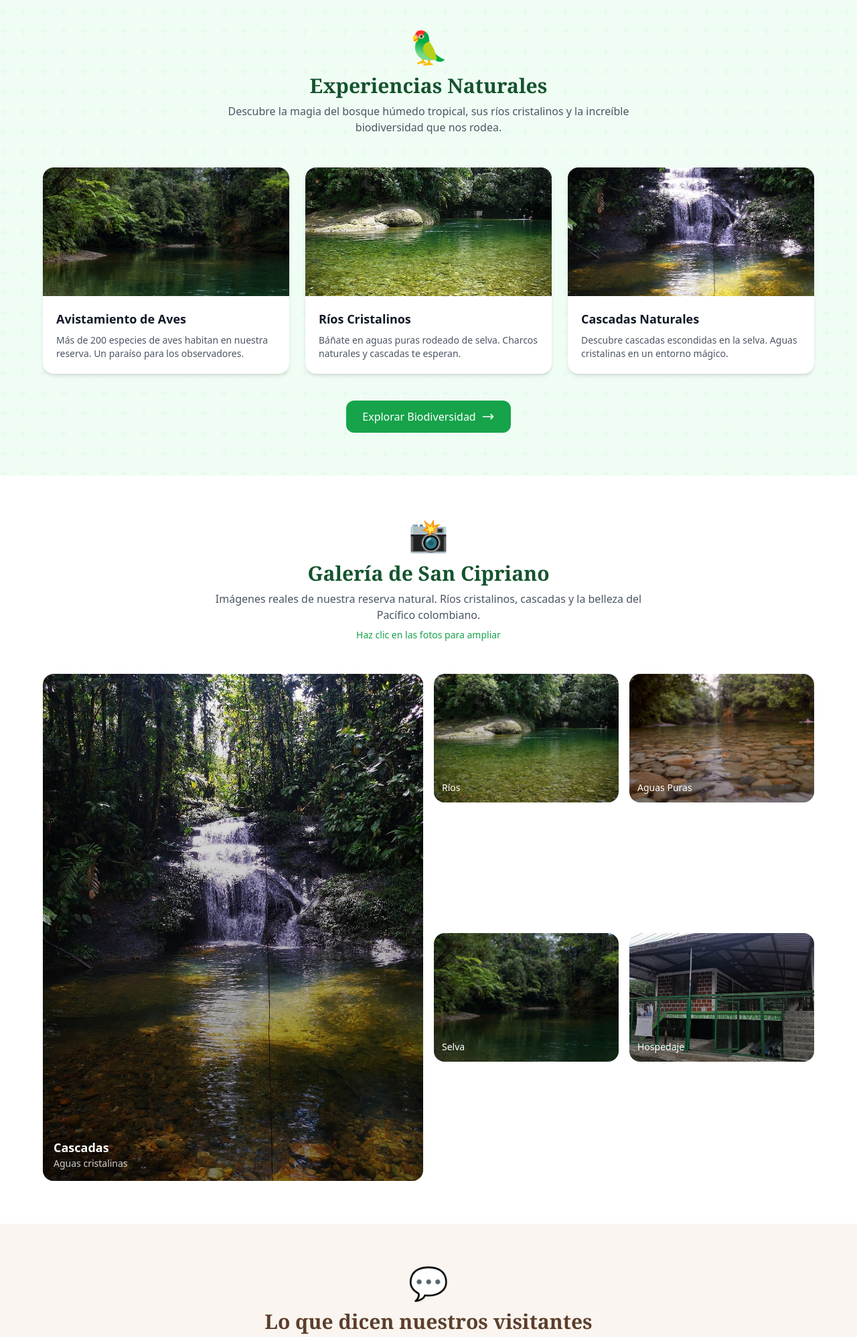
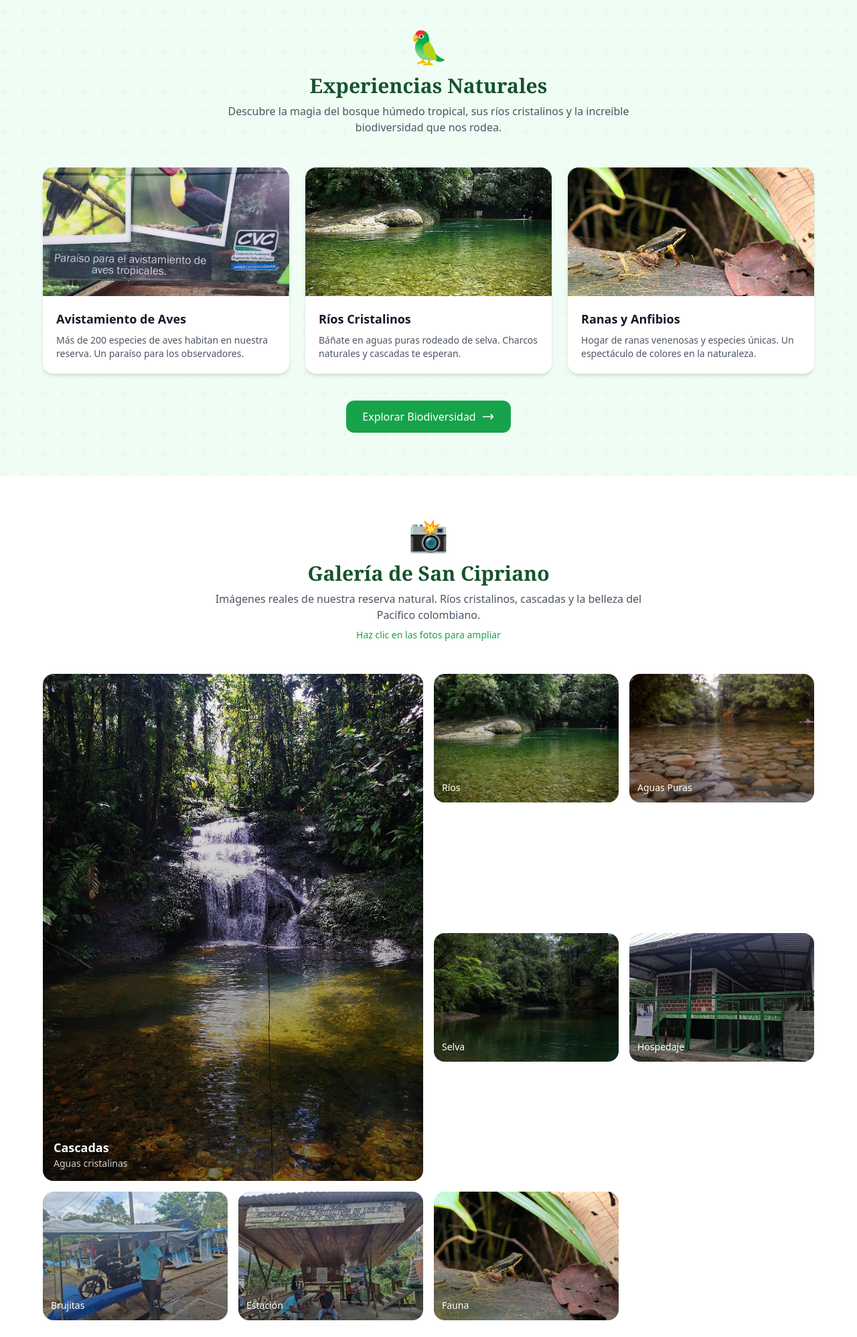
Before and after one commit to QuickAppraiser/san-cipriano, a Django app: page / in a window 1280 px wide. Shown: the part 1566-3562 px from the top of the page at 67% size. Run offline with Django 4.2, Linux system fonts and the light colour scheme; data comes from the database, SQL or seed files in the repository; some libraries are stand-ins or nearby versions.

Commit message:
Add new gallery photos and update templates
New images added:
- brujita-operador.jpg (brujita transport)
- entrada-pago.jpg, entrada-reserva.jpg, entrada-parqueadero.jpg
- estacion-brujita.jpg (brujita station)
- flotadores.jpg (safety equipment)
- info-avistamiento.jpg (bird watching info)
- parqueadero.jpg (parking)
- rana.jpg (frog/biodiversity)
- seguro-brujitas.jpg (insurance info)

Templates updated:
- services.html: Added real photos for brujitas, parking, entrance, tours
- home.html: Added new images to gallery and experiences section
- biodiversity.html: Updated bird watching and frog images

Co-Authored-By: Claude Opus 4.5 <noreply@anthropic.com>

```diff
--- a/templates/content/biodiversity.html
+++ b/templates/content/biodiversity.html
@@ -89,8 +89,8 @@
         <div class="grid grid-cols-1 md:grid-cols-2 gap-12 mb-16">
             <!-- Birds -->
             <div class="bg-white rounded-2xl shadow-md overflow-hidden">
-                <div class="h-48 bg-gradient-to-br from-amber-400 to-orange-500 flex items-center justify-center">
-                    <span class="text-8xl">🐦</span>
+                <div class="h-48 overflow-hidden">
+                    <img src="{% static 'images/gallery/info-avistamiento.jpg' %}" alt="{% trans 'Avistamiento de aves en San Cipriano' %}" class="w-full h-full object-cover">
                 </div>
                 <div class="p-6">
                     <h3 class="font-display text-2xl font-bold text-gray-900 mb-3">{% trans "Aves" %}</h3>
@@ -109,7 +109,7 @@
             <!-- Amphibians -->
             <div class="bg-white rounded-2xl shadow-md overflow-hidden">
                 <div class="h-48 overflow-hidden">
-                    <img src="{% static 'images/gallery/rana-tropical.jpg' %}" alt="{% trans 'Rana tropical de San Cipriano' %}" class="w-full h-full object-cover">
+                    <img src="{% static 'images/gallery/rana.jpg' %}" alt="{% trans 'Rana tropical de San Cipriano' %}" class="w-full h-full object-cover">
                 </div>
                 <div class="p-6">
                     <h3 class="font-display text-2xl font-bold text-gray-900 mb-3">{% trans "Anfibios" %}</h3>
--- a/templates/core/home.html
+++ b/templates/core/home.html
@@ -161,7 +161,7 @@
             <!-- Experience Cards with Real Photos -->
             <div class="bg-white rounded-2xl overflow-hidden shadow-md hover:shadow-xl transition-shadow">
                 <div class="h-48 overflow-hidden">
-                    <img src="{% static 'images/gallery/rio-selva.jpg' %}" alt="{% trans 'Selva y río de San Cipriano' %}" class="w-full h-full object-cover hover:scale-105 transition-transform duration-300">
+                    <img src="{% static 'images/gallery/info-avistamiento.jpg' %}" alt="{% trans 'Avistamiento de aves en San Cipriano' %}" class="w-full h-full object-cover hover:scale-105 transition-transform duration-300">
                 </div>
                 <div class="p-5">
                     <h3 class="font-semibold text-lg text-gray-900 mb-2">{% trans "Avistamiento de Aves" %}</h3>
@@ -181,11 +181,11 @@
 
             <div class="bg-white rounded-2xl overflow-hidden shadow-md hover:shadow-xl transition-shadow">
                 <div class="h-48 overflow-hidden">
-                    <img src="{% static 'images/gallery/cascada.jpg' %}" alt="{% trans 'Cascada en San Cipriano' %}" class="w-full h-full object-cover hover:scale-105 transition-transform duration-300">
+                    <img src="{% static 'images/gallery/rana.jpg' %}" alt="{% trans 'Rana tropical de San Cipriano' %}" class="w-full h-full object-cover hover:scale-105 transition-transform duration-300">
                 </div>
                 <div class="p-5">
-                    <h3 class="font-semibold text-lg text-gray-900 mb-2">{% trans "Cascadas Naturales" %}</h3>
-                    <p class="text-gray-600 text-sm">{% trans "Descubre cascadas escondidas en la selva. Aguas cristalinas en un entorno mágico." %}</p>
+                    <h3 class="font-semibold text-lg text-gray-900 mb-2">{% trans "Ranas y Anfibios" %}</h3>
+                    <p class="text-gray-600 text-sm">{% trans "Hogar de ranas venenosas y especies únicas. Un espectáculo de colores en la naturaleza." %}</p>
                 </div>
             </div>
         </div>
@@ -304,6 +304,63 @@
                     <div class="absolute inset-0 bg-gradient-to-t from-black/40 to-transparent"></div>
                     <div class="absolute bottom-3 left-3 text-white">
                         <p class="text-sm font-medium">{% trans "Hospedaje" %}</p>
+                    </div>
+                    <div class="absolute top-2 right-2 bg-black/30 backdrop-blur-sm rounded-full p-1.5 opacity-0 group-hover:opacity-100 transition-opacity">
+                        <svg class="w-4 h-4 text-white" fill="none" stroke="currentColor" viewBox="0 0 24 24">
+                            <path stroke-linecap="round" stroke-linejoin="round" stroke-width="2" d="M21 21l-6-6m2-5a7 7 0 11-14 0 7 7 0 0114 0zM10 7v3m0 0v3m0-3h3m-3 0H7"></path>
+                        </svg>
+                    </div>
+                </div>
+            </div>
+
+            <!-- Brujita -->
+            <div class="col-span-1">
+                <div class="relative h-48 rounded-2xl overflow-hidden group cursor-pointer gallery-item"
+                     data-src="{% static 'images/gallery/brujita-operador.jpg' %}"
+                     data-title="{% trans 'Las Brujitas' %}"
+                     data-desc="{% trans 'Transporte tradicional sobre rieles' %}">
+                    <img src="{% static 'images/gallery/brujita-operador.jpg' %}" alt="{% trans 'Brujita y operador' %}" class="w-full h-full object-cover group-hover:scale-105 transition-transform duration-500" loading="lazy">
+                    <div class="absolute inset-0 bg-gradient-to-t from-black/40 to-transparent"></div>
+                    <div class="absolute bottom-3 left-3 text-white">
+                        <p class="text-sm font-medium">{% trans "Brujitas" %}</p>
+                    </div>
+                    <div class="absolute top-2 right-2 bg-black/30 backdrop-blur-sm rounded-full p-1.5 opacity-0 group-hover:opacity-100 transition-opacity">
+                        <svg class="w-4 h-4 text-white" fill="none" stroke="currentColor" viewBox="0 0 24 24">
+                            <path stroke-linecap="round" stroke-linejoin="round" stroke-width="2" d="M21 21l-6-6m2-5a7 7 0 11-14 0 7 7 0 0114 0zM10 7v3m0 0v3m0-3h3m-3 0H7"></path>
+                        </svg>
+                    </div>
+                </div>
+            </div>
+
+            <!-- Estación Brujita -->
+            <div class="col-span-1">
+                <div class="relative h-48 rounded-2xl overflow-hidden group cursor-pointer gallery-item"
+                     data-src="{% static 'images/gallery/estacion-brujita.jpg' %}"
+                     data-title="{% trans 'Estación de Brujitas' %}"
+                     data-desc="{% trans 'Punto de partida de la aventura' %}">
+                    <img src="{% static 'images/gallery/estacion-brujita.jpg' %}" alt="{% trans 'Estación de brujitas' %}" class="w-full h-full object-cover group-hover:scale-105 transition-transform duration-500" loading="lazy">
+                    <div class="absolute inset-0 bg-gradient-to-t from-black/40 to-transparent"></div>
+                    <div class="absolute bottom-3 left-3 text-white">
+                        <p class="text-sm font-medium">{% trans "Estación" %}</p>
+                    </div>
+                    <div class="absolute top-2 right-2 bg-black/30 backdrop-blur-sm rounded-full p-1.5 opacity-0 group-hover:opacity-100 transition-opacity">
+                        <svg class="w-4 h-4 text-white" fill="none" stroke="currentColor" viewBox="0 0 24 24">
+                            <path stroke-linecap="round" stroke-linejoin="round" stroke-width="2" d="M21 21l-6-6m2-5a7 7 0 11-14 0 7 7 0 0114 0zM10 7v3m0 0v3m0-3h3m-3 0H7"></path>
+                        </svg>
+                    </div>
+                </div>
+            </div>
+
+            <!-- Rana -->
+            <div class="col-span-1">
+                <div class="relative h-48 rounded-2xl overflow-hidden group cursor-pointer gallery-item"
+                     data-src="{% static 'images/gallery/rana.jpg' %}"
+                     data-title="{% trans 'Biodiversidad' %}"
+                     data-desc="{% trans 'Ranas y anfibios únicos de la región' %}">
+                    <img src="{% static 'images/gallery/rana.jpg' %}" alt="{% trans 'Rana tropical' %}" class="w-full h-full object-cover group-hover:scale-105 transition-transform duration-500" loading="lazy">
+                    <div class="absolute inset-0 bg-gradient-to-t from-black/40 to-transparent"></div>
+                    <div class="absolute bottom-3 left-3 text-white">
+                        <p class="text-sm font-medium">{% trans "Fauna" %}</p>
                     </div>
                     <div class="absolute top-2 right-2 bg-black/30 backdrop-blur-sm rounded-full p-1.5 opacity-0 group-hover:opacity-100 transition-opacity">
                         <svg class="w-4 h-4 text-white" fill="none" stroke="currentColor" viewBox="0 0 24 24">
```
Also changed, not shown: templates/visitors/services.html (+12 -6 lines), static/images/gallery/brujita-operador.jpg (added), static/images/gallery/entrada-pago.jpg (added), static/images/gallery/entrada-parqueadero.jpg (added), static/images/gallery/entrada-reserva.jpg (added), static/images/gallery/estacion-brujita.jpg (added), static/images/gallery/flotadores.jpg (added), static/images/gallery/info-avistamiento.jpg (added), static/images/gallery/parqueadero.jpg (added), static/images/gallery/rana.jpg (added), static/images/gallery/seguro-brujitas.jpg (added).
